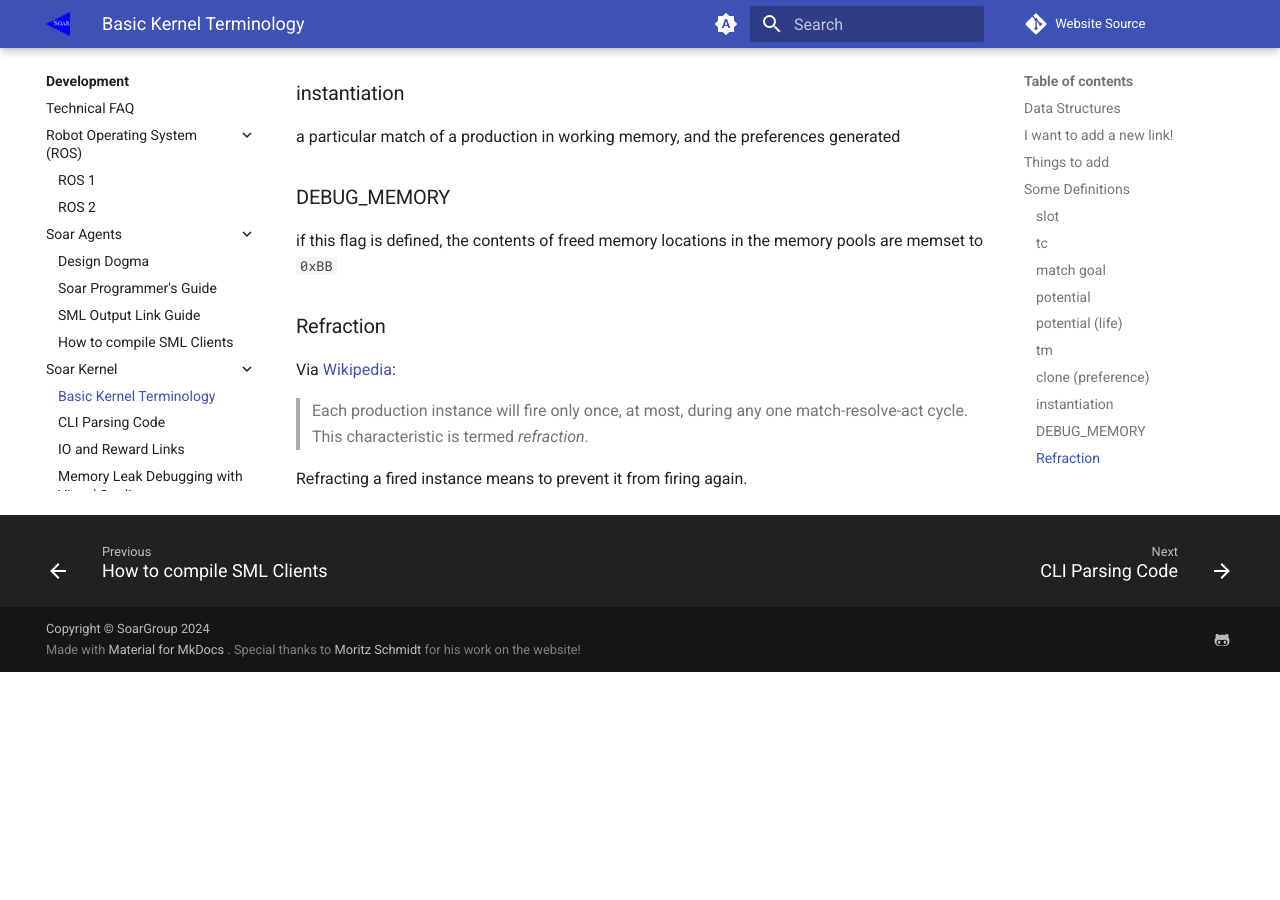
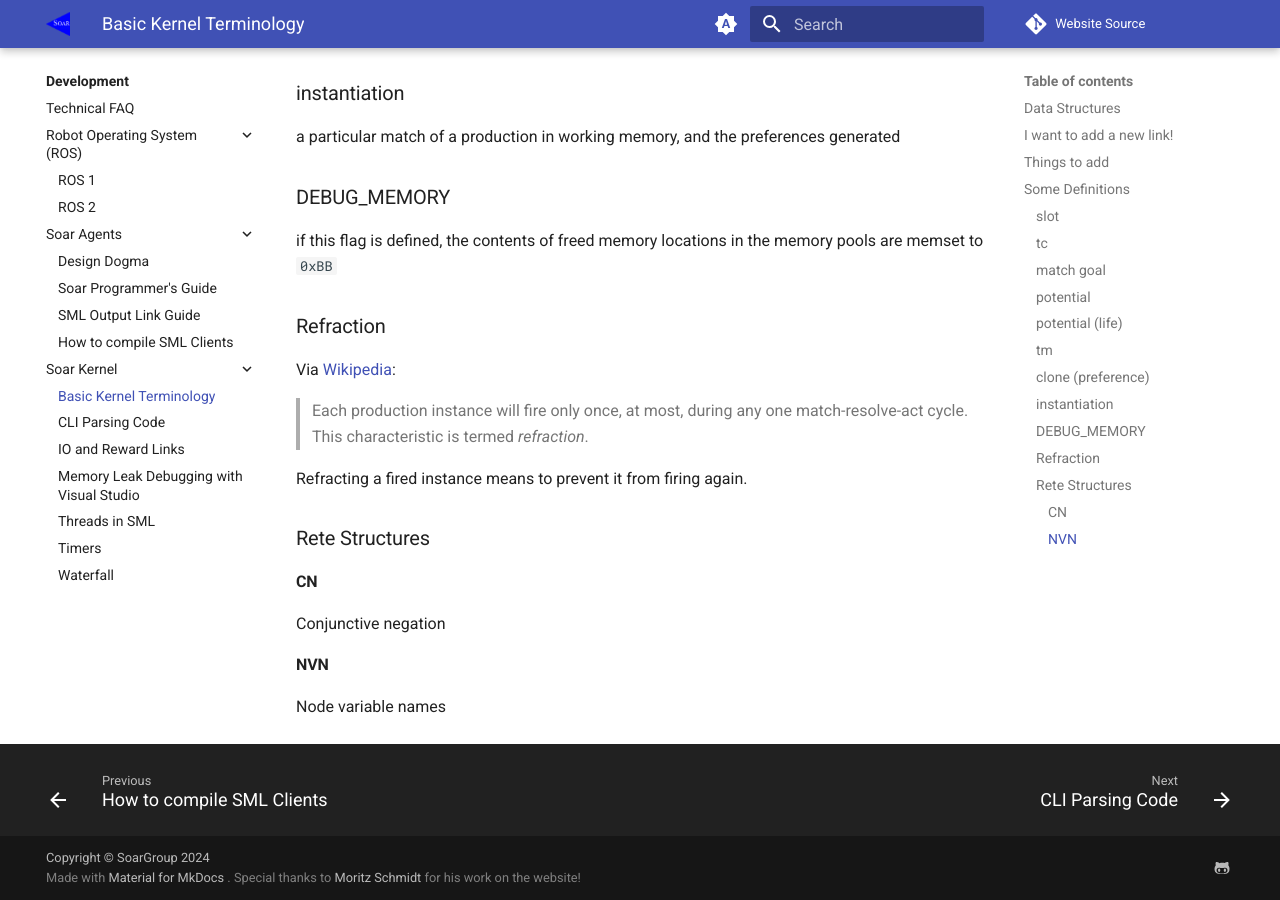
Before and after one commit to SoarGroup/SoarGroup.github.io, an MkDocs documentation site: the page built from docs/development/soar/BasicKernelTerminology.md, in a window 1280 px wide and 900 px high, scrolled down 4368 px. Built offline with MkDocs 1.6.1 and Material for MkDocs 9.7.7, drawn with Linux system fonts in a browser that asks for light colours; comment, search, counter and statistics services are not loaded; before the commit the page ends 5040 px from its top, so only the background shows below that.

Commit message:
New kernel terms

```diff
--- a/docs/development/soar/BasicKernelTerminology.md
+++ b/docs/development/soar/BasicKernelTerminology.md
@@ -215,3 +215,13 @@ Via [Wikipedia](https://en.wikipedia.org/wiki/Rete_algorithm#Production_executio
 match-resolve-act cycle. This characteristic is termed _refraction_.
 
 Refracting a fired instance means to prevent it from firing again.
+
+### Rete Structures
+
+#### CN
+
+Conjunctive negation
+
+#### NVN
+
+Node variable names
```
